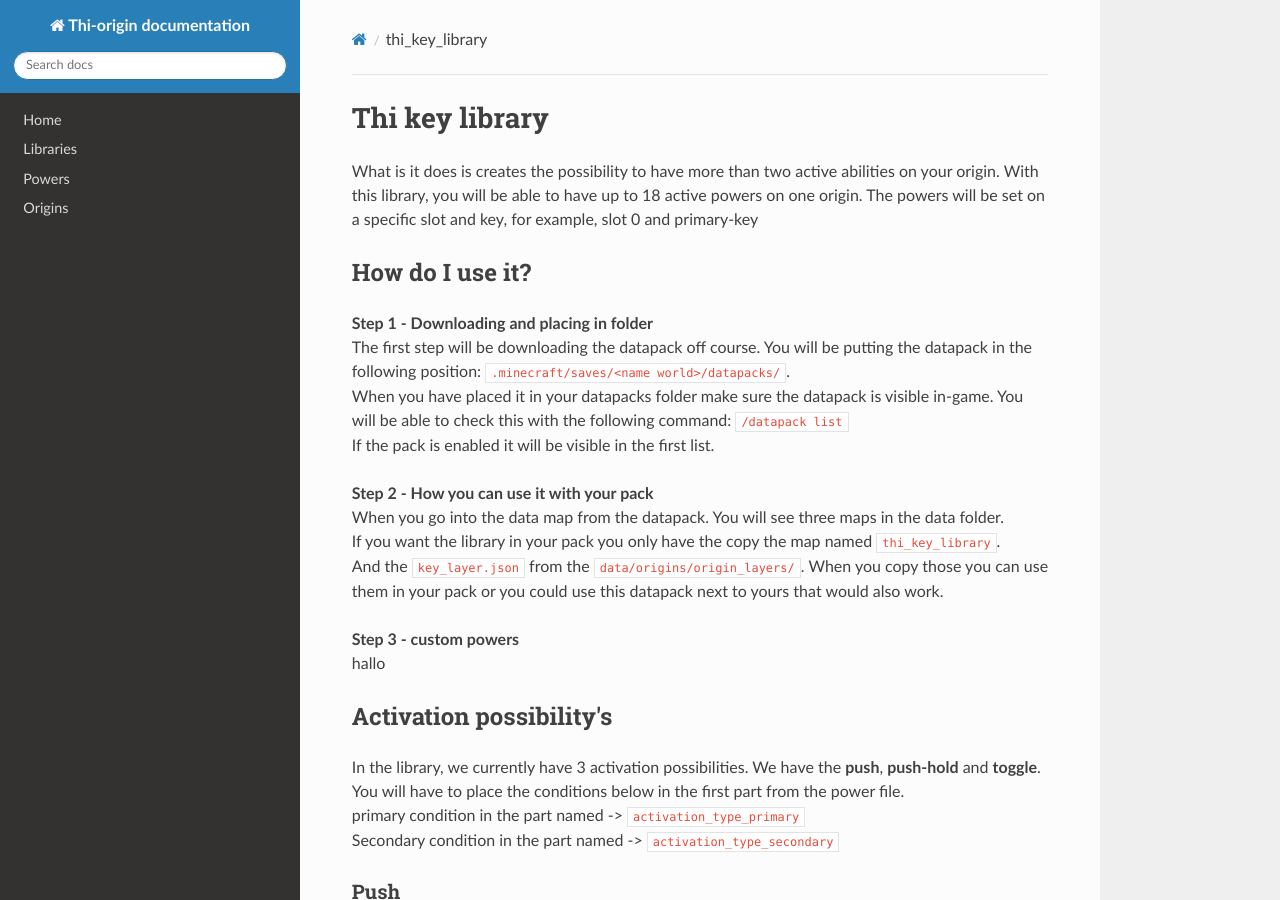
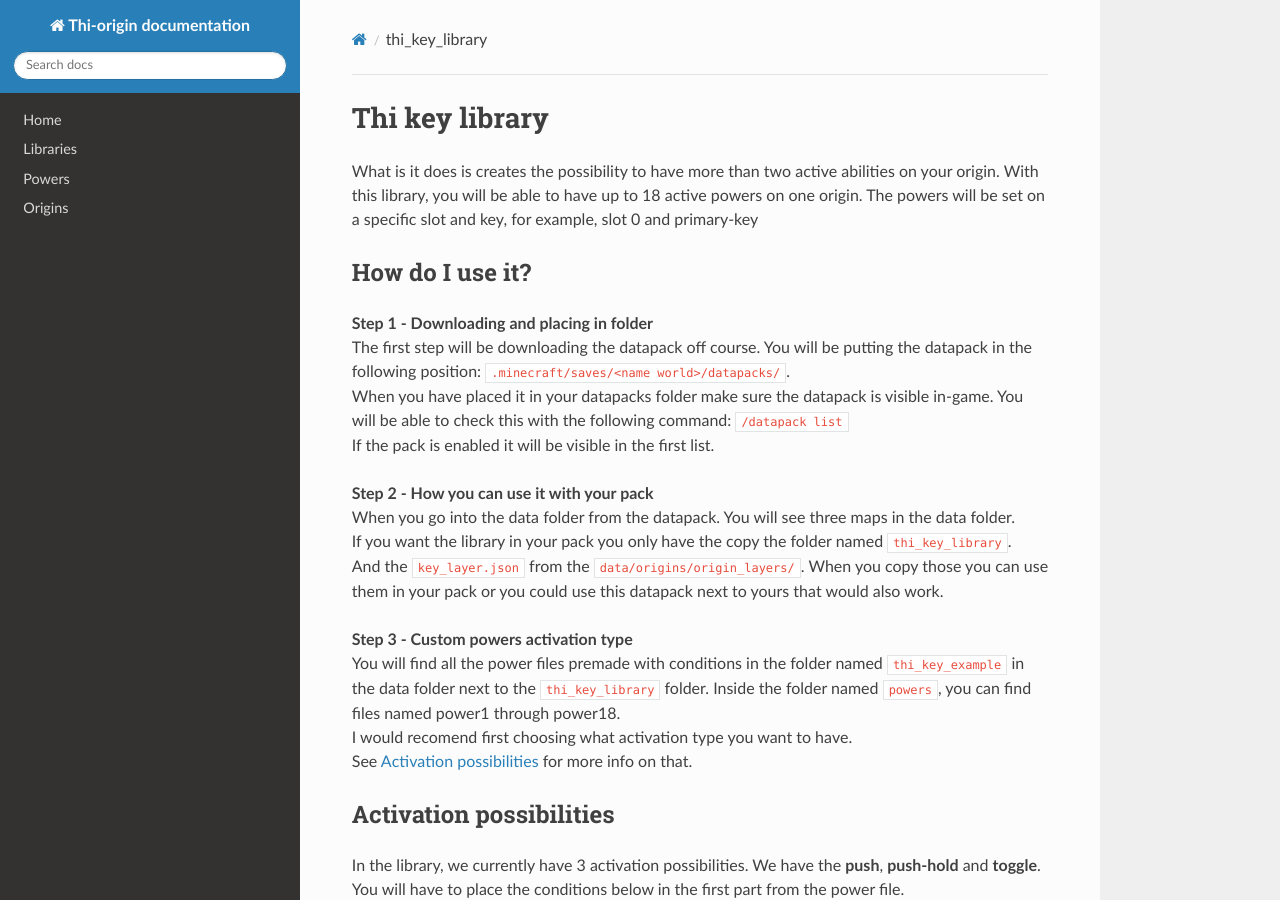
Before and after one commit to MisionThi/thi-origins-stuff, an MkDocs documentation site: the page built from docs/thi_key_library.md, in a window 1280 px wide and 900 px high. Built offline with MkDocs 1.6.1, drawn with Linux system fonts in a browser that asks for light colours; nearby versions of some CDN libraries.

Commit message:
Update thi_key_library.md

```diff
--- a/docs/thi_key_library.md
+++ b/docs/thi_key_library.md
@@ -19,15 +19,18 @@ You will be able to check this with the following command: `/datapack list` <br
 If the pack is enabled it will be visible in the first list. <br />
 
 **Step 2 - How you can use it with your pack** <br />
-When you go into the data map from the datapack. You will see three maps in the data folder. <br />
-If you want the library in your pack you only have the copy the map named `thi_key_library`. <br />
+When you go into the data folder from the datapack. You will see three maps in the data folder. <br />
+If you want the library in your pack you only have the copy the folder named `thi_key_library`. <br />
 And the `key_layer.json` from the `data/origins/origin_layers/`. When you copy those you can use
 them in your pack or you could use this datapack next to yours that would also work. <br />
 
-**Step 3 - custom powers** <br />
-hallo
+**Step 3 - Custom powers activation type** <br />
+You will find all the power files premade with conditions in the folder named `thi_key_example` in the data folder next to the `thi_key_library` folder.
+Inside the folder named `powers`, you can find files named power1 through power18. <br >
+I would recomend first choosing what activation type you want to have. <br />
+See [Activation possibilities](/Activation possibilities/) for more info on that.
 
-## Activation possibility's
+## Activation possibilities
 In the library, we currently have 3 activation possibilities. We have the **push**, **push-hold** and **toggle**.
 You will have to place the conditions below in the first part from the power file. <br />
 primary condition in the part named -> `activation_type_primary` <br />
```
